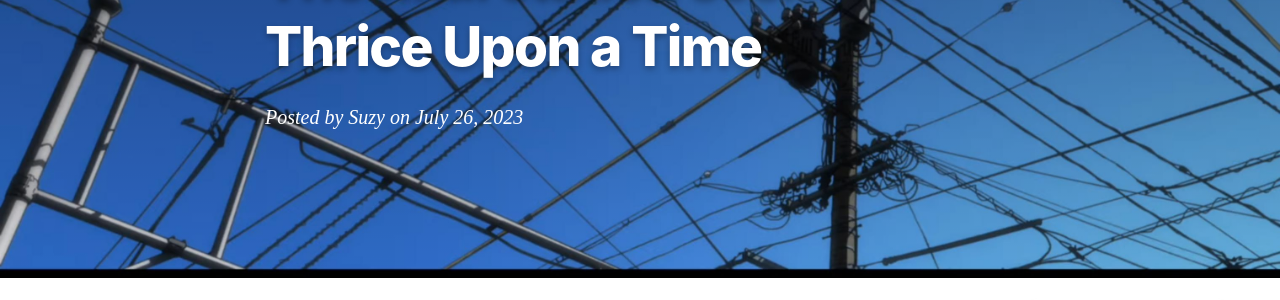
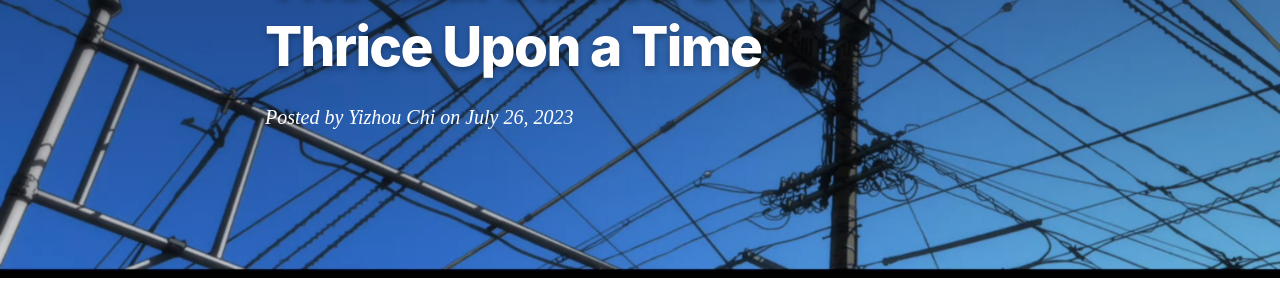
Before and after one commit to cyzus/cyzus.github.io, a Jekyll site: the page built from _posts/2023-07-26-hello.markdown, in a window 1280 px wide and 900 px high. Shown: the part 284-584 px from the top of the window. Built offline with Jekyll 4.4.1, drawn with Linux system fonts in a browser that asks for light colours; nearby versions of some CDN libraries; comment, search, counter and statistics services are not loaded.

Commit message:
update author

```diff
--- a/_posts/2023-07-26-hello.markdown
+++ b/_posts/2023-07-26-hello.markdown
@@ -3,7 +3,7 @@ layout:     post
 title:      "The final station scene in Thrice Upon a Time"
 # subtitle:   " \"Hello World, Hello Blog\""
 date:       2023-07-26 12:00:00
-author:     "Suzy"
+author:     "Yizhou Chi"
 header-img:
 catalog: false
 # tags:
```
